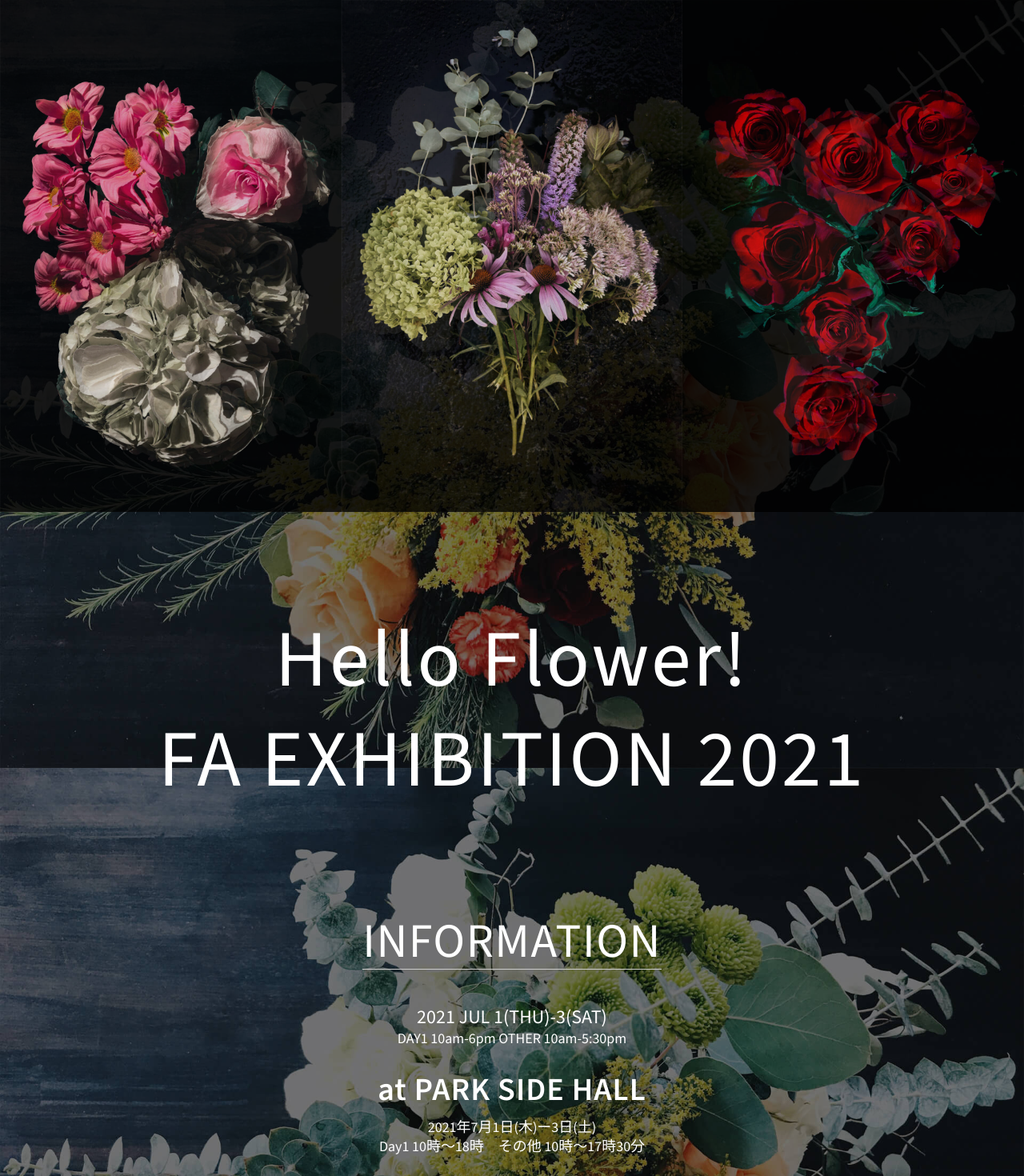
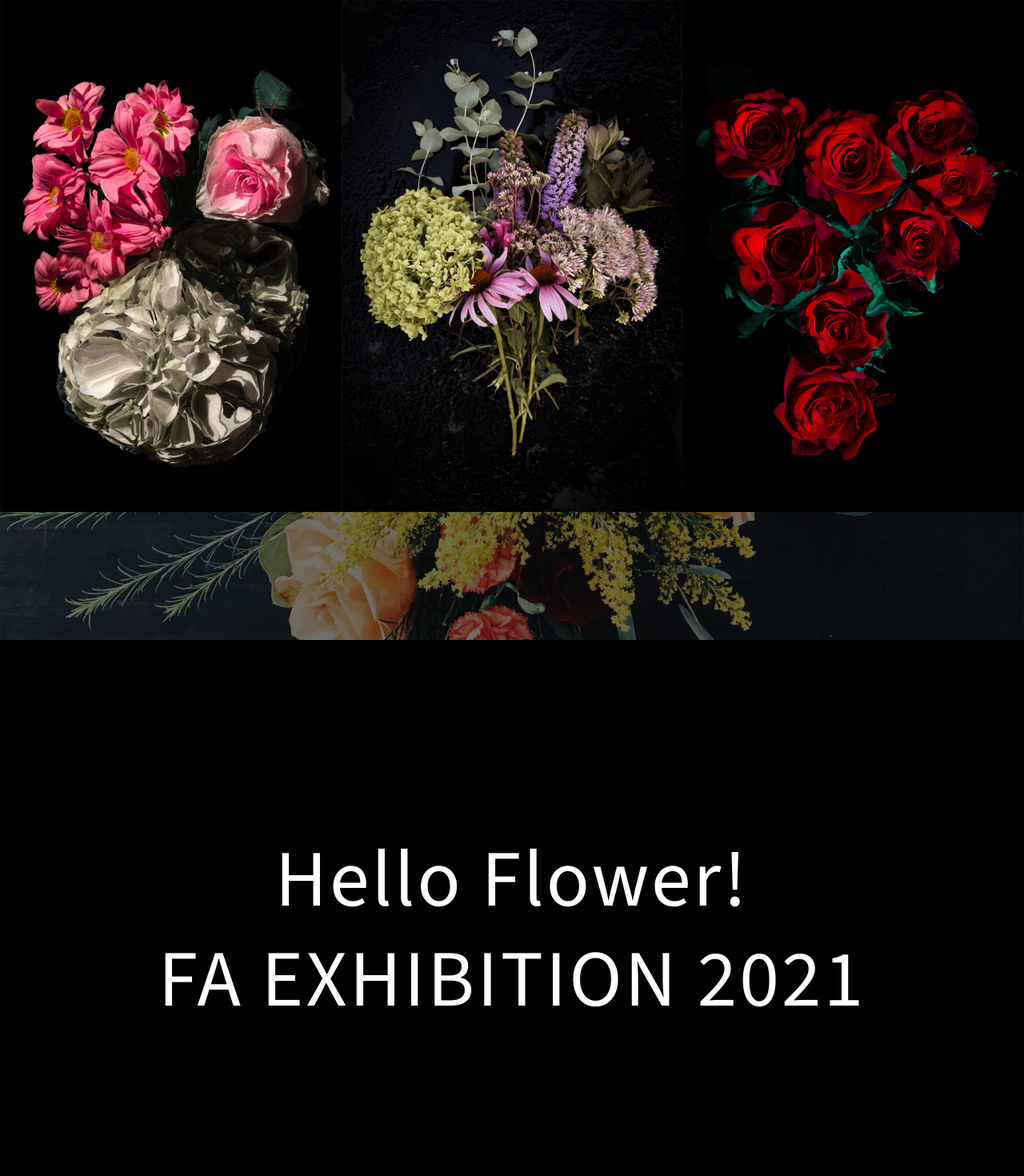
Before and after one commit to xxx-44/my-lp, a Next.js app: page / in a window 1280 px wide. Shown: the top 1470 px of the page at 80% size. Built offline with nearby package versions, Linux system fonts and the light colour scheme.

Commit message:
humburger add

```diff
--- a/src/app/Main.tsx
+++ b/src/app/Main.tsx
@@ -1,17 +1,22 @@
 import Image from 'next/image';
 import React from 'react';
+import ZoomImage from './components/parts/ZoomImage';
 
 const Main = () => {
 	return (
-		<div className='mb-[120px]'>
-			<div className='w-full grid grid-cols-3 mb-[121px]'>
-				<Image className='opacity-80 w-full' src={'/img/mainvisual1.jpg'} alt={'main'} width={480} height={600} />
-				<Image className='opacity-80 w-full' src={'/img/mainvisual2.jpg'} alt={'main'} width={480} height={600} />
-				<Image className='opacity-80 w-full' src={'/img/mainvisual3.jpg'} alt={'main'} width={480} height={600} />
+		<div>
+			<div className=' grid grid-cols-3 overflow-hidden mb-[121px]'>
+				<div className=''>
+					<ZoomImage path={'/img/mainvisual1.jpg'} />
+				</div>
+				<div className=''>
+					<ZoomImage path={'/img/mainvisual2.jpg'} />
+				</div>
+
+				<div className=''>
+					<ZoomImage path={'/img/mainvisual3.jpg'} />
+				</div>
 			</div>
-			<h1 className='text-[100px] text-center tracking-[3px] leading-[125px]'>
-				Hello Flower! <br /> FA EXHIBITION 2021
-			</h1>
 		</div>
 	);
 };
--- a/src/app/components/Access.tsx
+++ b/src/app/components/Access.tsx
@@ -1,6 +1,6 @@
 const Access = () => {
 	return (
-		<div className=' text-center '>
+		<div className=' text-center'>
 			<section>ACCESS</section>
 			<h3 className='mt-16 text-3xl mb-6'>PARK SIDE HALL</h3>
 			<p className='font-light'>
--- a/src/app/components/Header.tsx
+++ b/src/app/components/Header.tsx
@@ -1,7 +1,50 @@
-import React from 'react';
+import Link from 'next/link';
+import React, { useState } from 'react';
 
 const Header = () => {
-	return <div>Header</div>;
+	const [buttonActive, setButtonActive] = useState(false);
+	const [menuActive, setMenuActive] = useState(false);
+	const buttonTogle = () => {
+		setButtonActive(!buttonActive);
+		setMenuActive(true);
+		console.log(buttonActive);
+	};
+	return (
+		<div className='p-7'>
+			<div className='flex justify-between items-center'>
+				<div className='z-30'>
+					<Link href='/'>LOGO</Link>
+				</div>
+				<button className='flex flex-col gap-[9.5px] w-[30px] h-[30px] z-30' onClick={buttonTogle}>
+					<span
+						className={`transition-all duration-500 w-[30px] h-[1px] origin-top-left bg-white inline-block ${
+							buttonActive && 'rotate-45'
+						}`}
+					></span>
+					<span
+						className={`transition-all duration-500 w-[30px] h-[1px] bg-white inline-block ${
+							buttonActive && 'opacity-0'
+						}`}
+					></span>
+					<span
+						className={`transition-all duration-500 w-[30px] h-[1px] origin-top-left bg-white inline-block ${
+							buttonActive && '-rotate-45'
+						}`}
+					></span>
+				</button>
+			</div>
+			<div className={`fixed top-0 left-0 w-full h-screen bg-black opacity-50 ${buttonActive ? 'block' : 'hidden'}`}>
+				{/* 背景を暗くするための要素 */}
+			</div>
+			<div>
+				{menuActive && (
+					<div className={`text-center z-20 ${buttonActive ? 'animate-fade-in-down' : 'animate-fade-out-down'}`}>
+						<Link href='/'>HOME</Link>
+					</div>
+				)}
+			</div>
+		</div>
+	);
 };
 
 export default Header;
--- a/src/app/components/Information.tsx
+++ b/src/app/components/Information.tsx
@@ -1,8 +1,15 @@
 import React from 'react';
+import FadeIn from './parts/FadeIn';
 
 const Information = () => {
 	return (
-		<div className='text-center mb-[154px]'>
+		<div className=' text-center mb-[154px]'>
+			<FadeIn>
+				<h1 className='font-light font-black text-[100px] text-center tracking-[3px] h-screen flex justify-center items-center leading-[125px] mb-[120px]'>
+					Hello Flower! <br /> FA EXHIBITION 2021
+				</h1>
+			</FadeIn>
+			<FadeIn>
 				<section>INFORMATION</section>
 				<p className='mt-11 text-2xl font-light h-6 mb-[5px]'>2021 JUL 1(THU)-3(SAT)</p>
 				<p className='text-lg font-light h-[18px] mb-[30px]'>DAY1 10am-6pm OTHER 10am-5:30pm</p>
@@ -12,6 +19,7 @@ const Information = () => {
 					<br />
 					Day1 10時〜18時　その他 10時〜17時30分
 				</p>
+			</FadeIn>
 		</div>
 	);
 };
--- a/src/app/components/Sidebar.tsx
+++ b/src/app/components/Sidebar.tsx
@@ -1,7 +1,16 @@
 import React from 'react';
 
 const Sidebar = () => {
-	return <div>Sidebar</div>;
+	return (
+		<div className='flex flex-col text-sm'>
+			<button className='font-light tracking-widest text-gray-200 py-3 border border-gray-400 px-7  transition duration-200 hover:text-gray-400  bg-black -rotate-90 origin-bottom-right'>
+				FOR EXHIBITOR
+			</button>
+			<button className='mt-[118px] font-light tracking-widest text-gray-200 transition duration-200 hover:text-gray-400 py-3 border border-gray-400 px-6 bg-black -rotate-90 origin-bottom-right'>
+				FOR EXHIBITOR
+			</button>
+		</div>
+	);
 };
 
 export default Sidebar;
--- /dev/null
+++ b/src/app/components/parts/FadeIn.tsx
@@ -0,0 +1,31 @@
+'use client';
+
+import React, { useEffect, useRef, useState } from 'react';
+
+const FadeIn = ({ children }: { children: React.ReactNode }) => {
+	const containerRef = useRef(null);
+	const [isVisible, setIsVisible] = useState(false);
+
+	useEffect(() => {
+		const observer = new IntersectionObserver(
+			(entries) => {
+				if (entries[0].isIntersecting) {
+					setIsVisible(true);
+				}
+			},
+			{ threshold: 0.5 } // 画面の50%以上表示されたらアニメーションを開始
+		);
+		if (containerRef.current) {
+			observer.observe(containerRef.current);
+		}
+		return () => observer.disconnect();
+	}, []);
+
+	return (
+		<div ref={containerRef} className='animated-container'>
+			<div className={`${isVisible ? 'animate-fade-in-up' : 'opacity-0'}`}>{children}</div>
+		</div>
+	);
+};
+
+export default FadeIn;
--- /dev/null
+++ b/src/app/components/parts/ZoomImage.tsx
@@ -0,0 +1,39 @@
+import Image from 'next/image';
+import { useEffect, useState, useRef } from 'react';
+
+function MainVisual({ path }: { path: string }) {
+	const [scrollPosition, setScrollPosition] = useState(0);
+	const mainVisualRef: any = useRef(null);
+	const width = 100;
+
+	useEffect(() => {
+		const handleScroll = () => {
+			setScrollPosition(window.scrollY);
+		};
+
+		window.addEventListener('scroll', handleScroll);
+
+		return () => {
+			window.removeEventListener('scroll', handleScroll);
+		};
+	}, []);
+
+	useEffect(() => {
+		if (mainVisualRef.current) {
+			const windowWidth = window.innerWidth;
+			if (windowWidth > 768) {
+				mainVisualRef.current.style.width = width + scrollPosition / 10 + '%';
+			} else {
+				mainVisualRef.current.style.width = width - scrollPosition / 10 + '%';
+			}
+		}
+	}, [scrollPosition]);
+
+	return (
+		<div ref={mainVisualRef} className='main-visual'>
+			<Image src={path} alt={'main'} width={480} height={600} className='w-full object-cover' />
+		</div>
+	);
+}
+
+export default MainVisual;
--- a/src/app/page.tsx
+++ b/src/app/page.tsx
@@ -7,11 +7,32 @@ import Contact from './components/Contact';
 import Foorter from './components/Foorter';
 import Main from './Main';
 import { useEffect, useRef, useState } from 'react';
+import Sidebar from './components/Sidebar';
+import Header from './components/Header';
 
 export default function Home() {
 	const [isElementInView, setIsElementInView] = useState(false);
+	const [isElementInView2, setIsElementInView2] = useState(false);
+	const [isElementInView3, setIsElementInView3] = useState(false);
+	const [bgState, setBgState] = useState(false);
+	const [sideState, setSideState] = useState(false);
+	const [headState, setHeadState] = useState(false);
 	const elementRef = useRef(null);
 	const elementRef2 = useRef(null);
+	const elementRef3 = useRef(null);
+
+	useEffect(() => {
+		if (isElementInView) {
+			setBgState(true);
+		}
+	}, [isElementInView]);
+
+	useEffect(() => {
+		if (isElementInView2) {
+			setHeadState(true);
+			setSideState(true);
+		}
+	}, [isElementInView2]);
 
 	useEffect(() => {
 		const observer = new IntersectionObserver(
@@ -32,13 +53,78 @@ export default function Home() {
 			}
 		};
 	}, []);
+	useEffect(() => {
+		const observer = new IntersectionObserver(
+			(entries) => {
+				const [entry] = entries;
+				setIsElementInView3(!entry.isIntersecting);
+				console.log(!entry.isIntersecting);
+			},
+			{ threshold: 0.1 } // 要素が画面の50%以上表示されたら isIntersecting が true になる
+		);
+
+		if (elementRef3.current) {
+			observer.observe(elementRef3.current);
+		}
+
+		return () => {
+			if (elementRef3.current) {
+				observer.disconnect();
+			}
+		};
+	}, []);
+	useEffect(() => {
+		const observer = new IntersectionObserver(
+			(entries) => {
+				const [entry] = entries;
+				setIsElementInView2(entry.isIntersecting);
+			},
+			{ threshold: 0.1 } // 要素が画面の50%以上表示されたら isIntersecting が true になる
+		);
+
+		if (elementRef2.current) {
+			observer.observe(elementRef2.current);
+		}
+
+		return () => {
+			if (elementRef2.current) {
+				observer.disconnect();
+			}
+		};
+	}, []);
 
 	return (
-		<div className={`${isElementInView && 'bg-[url(/img/bg.jpg)] bg-cover bg-fixed'}`}>
-			<Main />
-			<Information />
-			<Gallery />
-			<div className=' ' ref={elementRef}>
+		<div>
+			<div
+				className={`w-full h-[64px] z-10 fixed top-0 left-0 ${
+					isElementInView3 ? 'animate-fade-in-down' : 'animate-fade-out-down'
+				}`}
+			>
+				{headState && <Header />}
+			</div>
+
+			<div ref={elementRef3}>
+				<Main />
+				<Information />
+			</div>
+
+			<div
+				className={`hidden md:block fixed right-0 top-[44%]  ${
+					isElementInView2 ? 'animate-pop-in' : 'animate-pop-out'
+				}`}
+			>
+				{sideState && <Sidebar />}
+			</div>
+			<div className={`${isElementInView ? 'animate-fade-out' : 'animate-fade-in'}`} ref={elementRef2}>
+				<Gallery />
+			</div>
+
+			<div ref={elementRef}>
+				<div
+					className={`${
+						bgState && 'bg-[url(/img/bg.jpg)] bg-cover bg-fixed fixed top-0 left-0 w-full h-screen -z-10'
+					} ${isElementInView ? 'animate-fade-in-bg' : 'animate-fade-out'}`}
+				></div>
 				<Access />
 			</div>
 			<div>
--- a/tailwind.config.ts
+++ b/tailwind.config.ts
@@ -1,17 +1,91 @@
-import type { Config } from "tailwindcss";
+import type { Config } from 'tailwindcss';
 
 const config: Config = {
 	content: [
-    "./src/pages/**/*.{js,ts,jsx,tsx,mdx}",
-    "./src/components/**/*.{js,ts,jsx,tsx,mdx}",
-    "./src/app/**/*.{js,ts,jsx,tsx,mdx}",
+		'./src/pages/**/*.{js,ts,jsx,tsx,mdx}',
+		'./src/components/**/*.{js,ts,jsx,tsx,mdx}',
+		'./src/app/**/*.{js,ts,jsx,tsx,mdx}',
 	],
 	theme: {
 		extend: {
+			animation: {
+				'fade-in-up': 'fade-in-up 2s ease',
+				'fade-in-down': 'fade-in-down 1s ease forwards',
+				'fade-out-down': 'fade-out-down 1s ease forwards',
+				'fade-in': 'fade-in 1s ease forwards',
+				'fade-in-bg': 'fade-in 3s ease forwards',
+				'fade-out': 'fade-out 1s ease forwards',
+				'pop-out': 'pop-out 1s ease forwards',
+				'pop-in': 'pop-in 1s ease forwards',
+			},
+			keyframes: {
+				'fade-in-up': {
+					'0%': {
+						opacity: '0',
+						transform: 'translateY(100px)',
+					},
+					'100%': {
+						opacity: '1',
+						transform: 'translateY(0)',
+					},
+				},
+				'fade-in-down': {
+					'0%': {
+						opacity: '0',
+						transform: 'translateY(-30px)',
+					},
+					'100%': {
+						opacity: '1',
+						transform: 'translateY(0)',
+					},
+				},
+				'fade-out-down': {
+					'0%': {
+						opacity: '1',
+						transform: 'translateY(0)',
+					},
+					'100%': {
+						opacity: '0',
+						transform: 'translateY(-30px)',
+					},
+				},
+				'fade-in': {
+					'0%': {
+						opacity: '0',
+					},
+					'100%': {
+						opacity: '1',
+					},
+				},
+				'fade-out': {
+					'0%': {
+						opacity: '1',
+					},
+					'100%': {
+						opacity: '0',
+					},
+				},
+				'pop-in': {
+					'0%': {
+						transform: 'translateX(60px)',
+					},
+					'100%': {
+						transform: 'translateX(0)',
+					},
+				},
+				'pop-out': {
+					'0%': {
+						transform: 'translateX(0)',
+					},
+					'100%': {
+						transform: 'translateX(60px)',
+						display: 'none',
+					},
+				},
+			},
 			backgroundImage: {
-        "gradient-radial": "radial-gradient(var(--tw-gradient-stops))",
-        "gradient-conic":
-          "conic-gradient(from 180deg at 50% 50%, var(--tw-gradient-stops))",
+				'gradient-radial': 'radial-gradient(var(--tw-gradient-stops))',
+				'gradient-conic': 'conic-gradient(from 180deg at 50% 50%, var(--tw-gradient-stops))',
 			},
 		},
 	},
```
Also changed, not shown: package.json (+6 -5 lines), src/app/components/Gallery.tsx (+34 -6 lines), 1 other file (tests, documents, lock files or other folders). Lines whose indentation alone changed are shown as unchanged.
